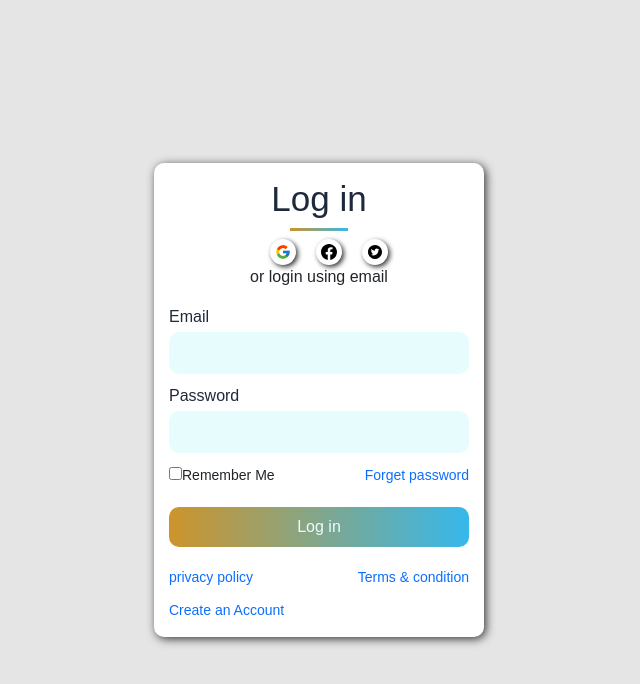
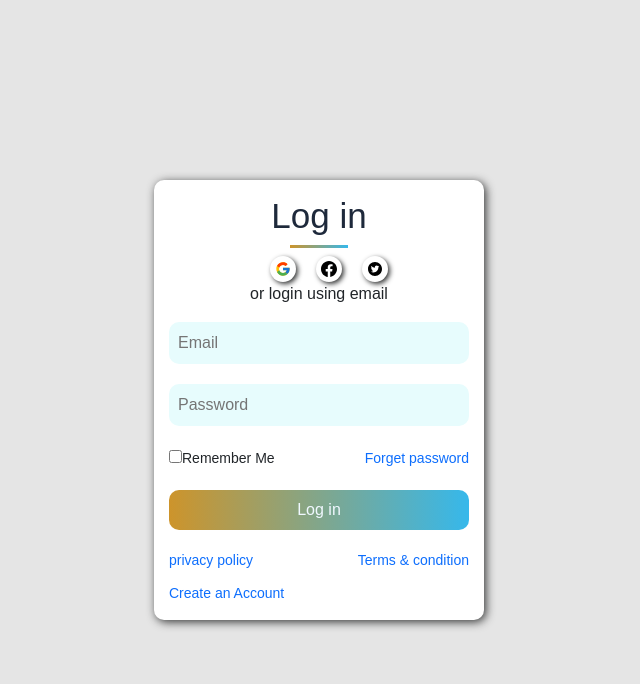
Before and after one commit to kamrul-dev/we-volunteer-react-client, a React (Create React App) app: page /login in a window 1280 px wide. Shown: the top 684 px of the page, without its empty margins (321-961 px from the left). Built offline with nearby package versions, Linux system fonts and the light colour scheme.

Commit message:
Login and Register finallay done

```diff
--- a/src/Pages/Login/Login/Login.css
+++ b/src/Pages/Login/Login/Login.css
@@ -66,6 +66,7 @@
     color: var(--secondary-color);
     outline: none;
     border: 1px solid transparent;
+    margin-bottom: 10px;
 }
 
 @media only screen and (max-width: 300px) {
--- a/src/Pages/Login/Login/Login.js
+++ b/src/Pages/Login/Login/Login.js
@@ -28,12 +28,10 @@
                 </div>
                 <form>
                     <div className="form-input">
-                        <label htmlFor="email" className="label">Email</label>
-                        <input type="email" name='email' />
+                        <input type="email" name='email' placeholder='Email' required/>
                     </div>
                     <div className="form-input">
-                        <label htmlFor="password" className="label">Password</label>
-                        <input type="password" name='password' />
+                        <input type="password" name='password' placeholder='Password' required/>
                     </div>
                     <div className="display-space-between">
                         <div>
--- a/src/Pages/Login/Register/Register.js
+++ b/src/Pages/Login/Register/Register.js
@@ -27,16 +27,13 @@
                 </div>
                 <form>
                     <div className="form-input">
-                        <label htmlFor="name" className="label">Name</label>
-                        <input type="text" name='name' />
+                        <input type="text" name='name' placeholder='Name' />
                     </div>
                     <div className="form-input">
-                        <label htmlFor="email" className="label">Email</label>
-                        <input type="email" name='email' />
+                        <input type="email" name='email' placeholder='Email' required/>
                     </div>
                     <div className="form-input">
-                        <label htmlFor="password" className="label">Password</label>
-                        <input type="password" name='password' />
+                        <input type="password" name='password' placeholder='Password' required />
                     </div>
                     <div>
                         <button type="submit">Register</button>
```
